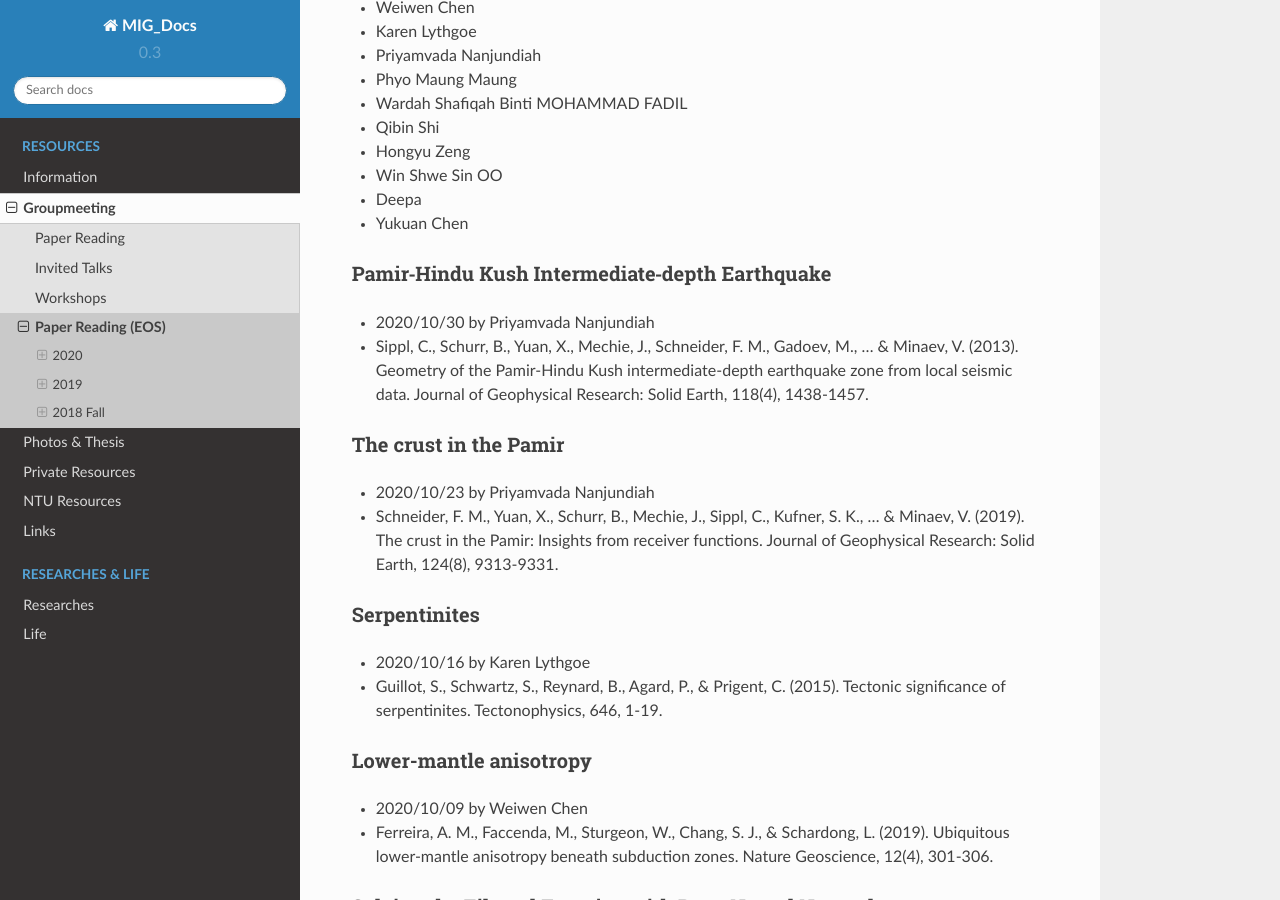
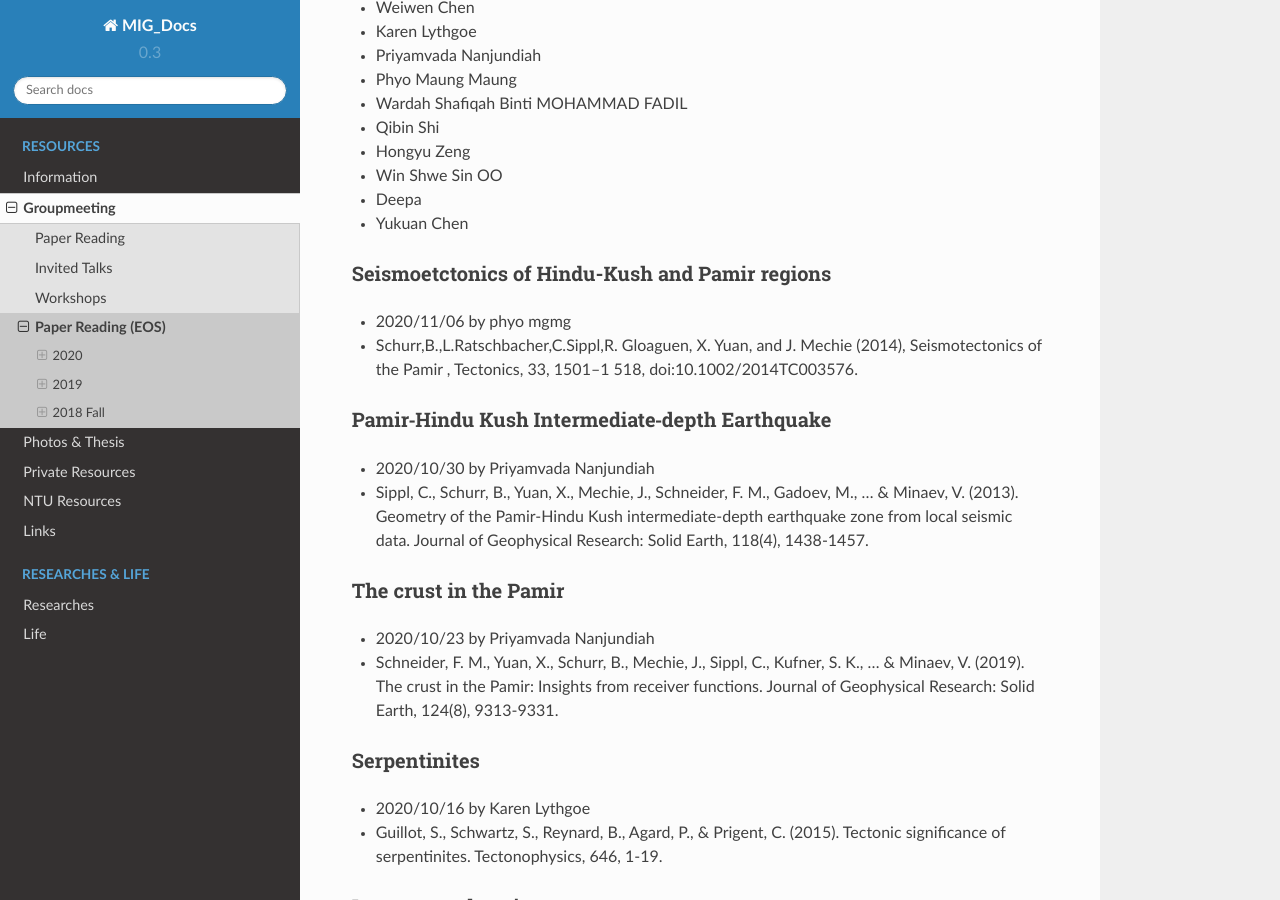
Before and after one commit to MIGG-NTU/MIG_Docs, a Sphinx documentation site: the page built from source/groupmeeting/paper-reading-EOS.rst, in a window 1280 px wide and 900 px high, scrolled down 366 px. Built offline with Sphinx 7.4.7 and the Read the Docs theme 2.0.0, drawn with Linux system fonts in a browser that asks for light colours.

Commit message:
Update paper-reading-EOS.rst (#11)

```diff
--- a/source/groupmeeting/paper-reading-EOS.rst
+++ b/source/groupmeeting/paper-reading-EOS.rst
@@ -20,6 +20,11 @@ This website is a backup of group meeting information of `EOS Observational Seis
 - Deepa
 - Yukuan Chen
 
+Seismoetctonics of Hindu-Kush and Pamir regions
++++++++++++++++++++++++++++++++++++++++++++++++
+
+- 2020/11/06 by phyo mgmg
+- Schurr,B.,L.Ratschbacher,C.Sippl,R. Gloaguen, X. Yuan, and J. Mechie (2014), Seismotectonics of the Pamir , Tectonics, 33, 1501–1 518, doi:10.1002/2014TC003576.
 
 Pamir‐Hindu Kush Intermediate‐depth Earthquake
 ++++++++++++++++++++++++++++++++++++++++++++++
```
